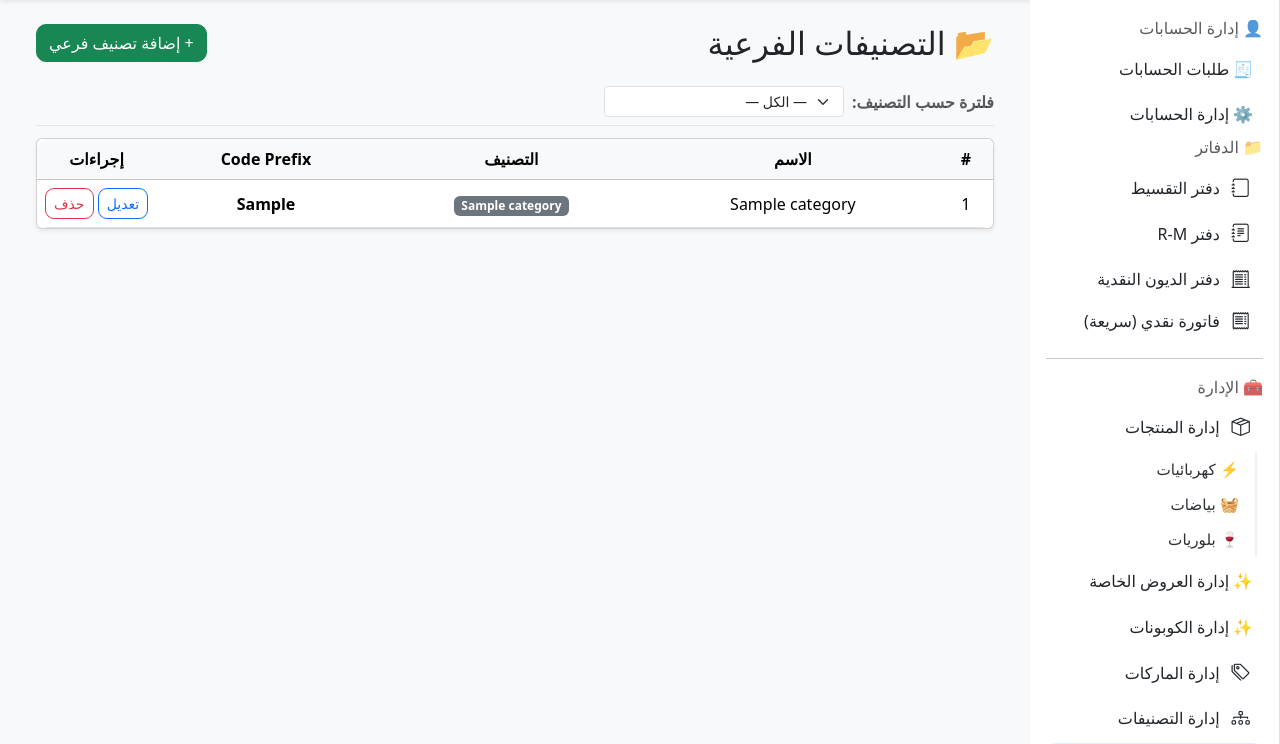
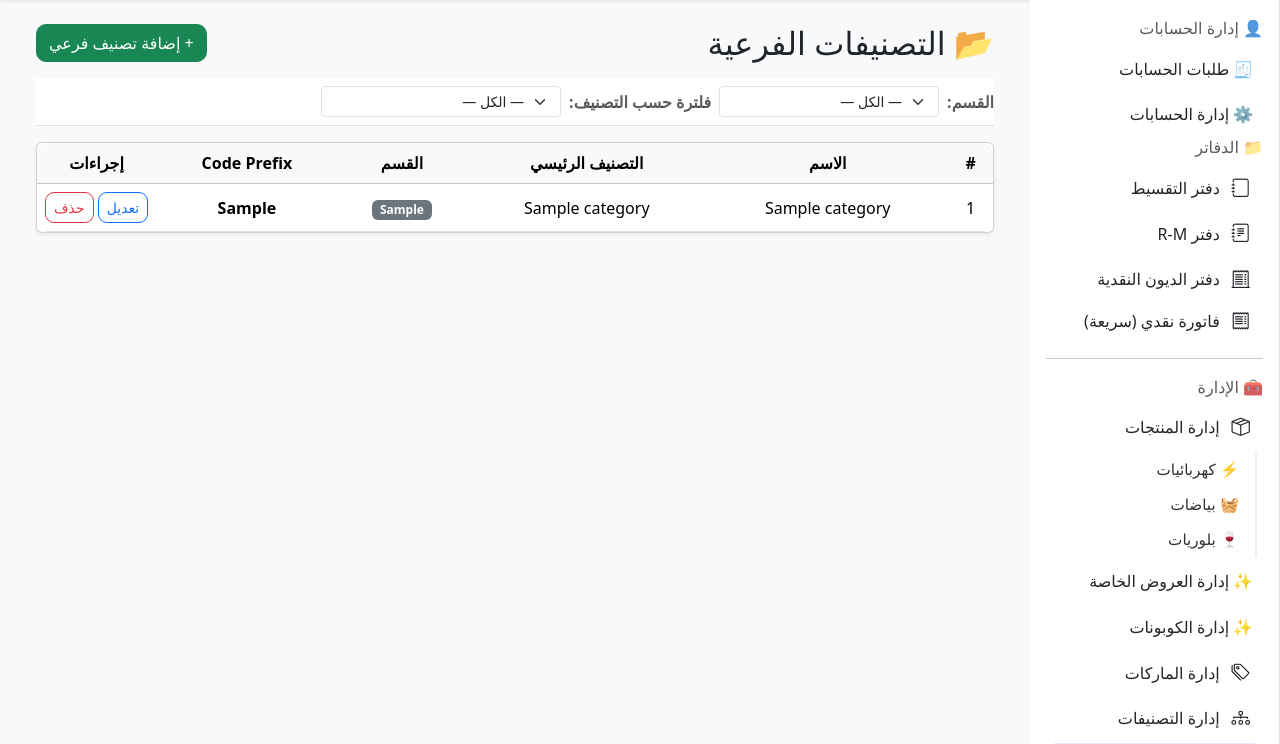
Before and after one commit to saifbakkour2003-web/bakkour-system, a Flask app: page /admin/sub-categories/ in a window 1280 px wide. Shown: the part 56-800 px from the top of the page. Run offline with Flask 3, Linux system fonts and the light colour scheme; the visitor is signed in with stand-in values (Sample User, id 1); tables that the repository leaves empty hold one stand-in row (values such as "Sample post"); some libraries are stand-ins or nearby versions.

Commit message:
fix subcategories department filtering and sticky filters

```diff
--- a/routes/admin/sub_categories.py
+++ b/routes/admin/sub_categories.py
@@ -1,4 +1,3 @@
-# routes/admin/sub_categories.py
 from flask import Blueprint, render_template, request, redirect, url_for, flash, jsonify
 from flask_babel import gettext as _
 from extensions import db
@@ -11,31 +10,62 @@ admin_sub_categories_bp = Blueprint(
     url_prefix="/admin/sub-categories"
 )
 
+ALLOWED_DEPTS = {"electrical", "linens", "crystal"}
+
+DEPT_LABELS = {
+    "electrical": _("كهربائيات"),
+    "linens": _("بياضات"),
+    "crystal": _("بلوريات"),
+}
+
+
+def normalize_dept(dept: str | None) -> str | None:
+    d = (dept or "").strip().lower()
+    return d if d in ALLOWED_DEPTS else None
+
 
 @admin_sub_categories_bp.get("/")
 @admin_required
 def list_sub_categories():
+    dept = normalize_dept(request.args.get("dept"))
     main_id = request.args.get("main", type=int)
 
     q = SubCategory.query.join(MainCategory)
+
+    if dept:
+        q = q.filter(MainCategory.department == dept)
+
     if main_id:
         q = q.filter(SubCategory.main_category_id == main_id)
 
     sub_categories = q.order_by(SubCategory.id.asc()).all()
-    main_categories = MainCategory.query.order_by(MainCategory.name.asc()).all()
+
+    main_categories_q = MainCategory.query
+    if dept:
+        main_categories_q = main_categories_q.filter(MainCategory.department == dept)
+
+    main_categories = main_categories_q.order_by(MainCategory.name.asc()).all()
 
     return render_template(
         "admin/categories/sub_categories/list.html",
         sub_categories=sub_categories,
         main_categories=main_categories,
-        selected_main_id=main_id
+        selected_main_id=main_id,
+        selected_dept=dept,
+        dept_labels=DEPT_LABELS
     )
 
 
 @admin_sub_categories_bp.route("/add", methods=["GET", "POST"])
 @admin_required
 def add_sub_category():
-    main_categories = MainCategory.query.order_by(MainCategory.name).all()
+    dept = normalize_dept(request.args.get("dept"))
+
+    main_categories_q = MainCategory.query
+    if dept:
+        main_categories_q = main_categories_q.filter(MainCategory.department == dept)
+
+    main_categories = main_categories_q.order_by(MainCategory.name).all()
 
     if request.method == "POST":
         name = (request.form.get("name") or "").strip()
@@ -49,6 +79,10 @@ def add_sub_category():
 
         main = MainCategory.query.get_or_404(int(main_category_id))
 
+        if dept and (main.department != dept):
+            flash(_("⚠️ لا يمكن اختيار تصنيف رئيسي من قسم مختلف."), "danger")
+            return redirect(request.url)
+
         sub = SubCategory(
             name=name,
             name_tr=name_tr,
@@ -61,11 +95,13 @@ def add_sub_category():
         db.session.commit()
 
         flash(_("تمت إضافة التصنيف الفرعي بنجاح ✅"), "success")
-        return redirect(url_for("admin_sub_categories.list_sub_categories"))
+        return redirect(url_for("admin_sub_categories.list_sub_categories", dept=main.department))
 
     return render_template(
         "admin/categories/sub_categories/add.html",
-        main_categories=main_categories
+        main_categories=main_categories,
+        selected_dept=dept,
+        dept_labels=DEPT_LABELS
     )
 
 
@@ -94,7 +130,14 @@ def get_sub_category_properties(sub_id: int):
 @admin_required
 def edit_sub_category(sub_id: int):
     sub = SubCategory.query.get_or_404(sub_id)
-    main_categories = MainCategory.query.order_by(MainCategory.name).all()
+
+    dept = normalize_dept(request.args.get("dept")) or normalize_dept(sub.main_category.department)
+
+    main_categories_q = MainCategory.query
+    if dept:
+        main_categories_q = main_categories_q.filter(MainCategory.department == dept)
+
+    main_categories = main_categories_q.order_by(MainCategory.name).all()
 
     if request.method == "POST":
         name = (request.form.get("name") or "").strip()
@@ -108,6 +151,10 @@ def edit_sub_category(sub_id: int):
 
         main = MainCategory.query.get_or_404(int(main_category_id))
 
+        if dept and (main.department != dept):
+            flash(_("⚠️ لا يمكن اختيار تصنيف رئيسي من قسم مختلف."), "danger")
+            return redirect(request.url)
+
         sub.name = name
         sub.name_tr = name_tr
         sub.code_prefix = code_prefix
@@ -116,12 +163,14 @@ def edit_sub_category(sub_id: int):
 
         db.session.commit()
         flash(_("تم تعديل التصنيف الفرعي بنجاح ✅"), "success")
-        return redirect(url_for("admin_sub_categories.list_sub_categories"))
+        return redirect(url_for("admin_sub_categories.list_sub_categories", dept=main.department))
 
     return render_template(
         "admin/categories/sub_categories/edit.html",
         sub=sub,
-        main_categories=main_categories
+        main_categories=main_categories,
+        selected_dept=dept,
+        dept_labels=DEPT_LABELS
     )
 
 
@@ -132,14 +181,16 @@ def delete_sub_category(sub_id: int):
 
     if Product.query.filter_by(sub_category_id=sub.id).first():
         flash(_("لا يمكن حذف تصنيف يحتوي منتجات ❌"), "warning")
-        return redirect(url_for("admin_sub_categories.list_sub_categories"))
+        return redirect(url_for("admin_sub_categories.list_sub_categories", dept=sub.main_category.department))
 
     if Property.query.filter_by(sub_category_id=sub.id).first():
         flash(_("لا يمكن حذف تصنيف يحتوي خصائص ❌"), "warning")
-        return redirect(url_for("admin_sub_categories.list_sub_categories"))
+        return redirect(url_for("admin_sub_categories.list_sub_categories", dept=sub.main_category.department))
+
+    dept = sub.main_category.department
 
     db.session.delete(sub)
     db.session.commit()
 
     flash(_("تم حذف التصنيف الفرعي 🗑️"), "success")
-    return redirect(url_for("admin_sub_categories.list_sub_categories"))
+    return redirect(url_for("admin_sub_categories.list_sub_categories", dept=dept))
--- a/templates/admin/categories/sub_categories/list.html
+++ b/templates/admin/categories/sub_categories/list.html
@@ -1,20 +1,33 @@
+<!-- templates/admin/categories/sub_categories/list.html -->
 {% extends "layout_new.html" %}
 {% block title %}{{ _('التصنيفات الفرعية') }}{% endblock %}
 
 {% block content %}
 <div class="container-fluid">
 
-  <div class="d-flex justify-content-between align-items-end mb-3">
+  <div class="d-flex justify-content-between align-items-end mb-3 flex-wrap gap-2">
     <h2 class="mb-0">📂 {{ _('التصنيفات الفرعية') }}</h2>
 
-    <a href="{{ url_for('admin_sub_categories.add_sub_category') }}"
+    <a href="{{ url_for('admin_sub_categories.add_sub_category', dept=selected_dept) }}"
        class="btn btn-success">
       + {{ _('إضافة تصنيف فرعي') }}
     </a>
   </div>
 
-  <div class="sticky-filter">
+  <div class="sticky-top bg-white pt-2 pb-2 mb-3 border-bottom" style="z-index: 1020;">
     <form method="GET" class="d-flex align-items-center gap-2 flex-wrap">
+      <span class="fw-bold text-muted">{{ _('القسم:') }}</span>
+
+      <select name="dept"
+              class="form-select form-select-sm"
+              style="max-width:220px"
+              onchange="this.form.submit()">
+        <option value="">{{ _('— الكل —') }}</option>
+        <option value="electrical" {% if selected_dept == 'electrical' %}selected{% endif %}>⚡ {{ _('كهربائيات') }}</option>
+        <option value="linens" {% if selected_dept == 'linens' %}selected{% endif %}>🧺 {{ _('بياضات') }}</option>
+        <option value="crystal" {% if selected_dept == 'crystal' %}selected{% endif %}>🍷 {{ _('بلوريات') }}</option>
+      </select>
+
       <span class="fw-bold text-muted">{{ _('فلترة حسب التصنيف:') }}</span>
 
       <select name="main"
@@ -31,9 +44,9 @@
         {% endfor %}
       </select>
 
-      {% if selected_main_id %}
+      {% if selected_main_id or selected_dept %}
         <a href="{{ url_for('admin_sub_categories.list_sub_categories') }}"
-          class="btn btn-sm btn-outline-secondary">
+           class="btn btn-sm btn-outline-secondary">
           {{ _('مسح الفلتر') }}
         </a>
       {% endif %}
@@ -47,7 +60,8 @@
           <tr>
             <th>#</th>
             <th>{{ _('الاسم') }}</th>
-            <th>{{ _('التصنيف') }}</th>
+            <th>{{ _('التصنيف الرئيسي') }}</th>
+            <th>{{ _('القسم') }}</th>
             <th>{{ _('Code Prefix') }}</th>
             <th class="col-actions">{{ _('إجراءات') }}</th>
           </tr>
@@ -60,29 +74,25 @@
             <td>{{ pick_lang(s.name, s.name_tr) }}</td>
 
             <td>
+              {{ pick_lang(s.main_category.name, s.main_category.name_tr) }}
+            </td>
+
+            <td>
               {% if s.main_category.department == "electrical" %}
-                <span class="badge dept-badge dept-electrical">
-                  ⚡ {{ pick_lang(s.main_category.name, s.main_category.name_tr) }}
-                </span>
+                <span class="badge dept-badge dept-electrical">⚡ {{ _('كهربائيات') }}</span>
               {% elif s.main_category.department == "linens" %}
-                <span class="badge dept-badge dept-linens">
-                  🧺 {{ pick_lang(s.main_category.name, s.main_category.name_tr) }}
-                </span>
+                <span class="badge dept-badge dept-linens">🧺 {{ _('بياضات') }}</span>
               {% elif s.main_category.department == "crystal" %}
-                <span class="badge dept-badge dept-crystal">
-                  🍷 {{ pick_lang(s.main_category.name, s.main_category.name_tr) }}
-                </span>
+                <span class="badge dept-badge dept-crystal">🍷 {{ _('بلوريات') }}</span>
               {% else %}
-                <span class="badge bg-secondary">
-                  {{ pick_lang(s.main_category.name, s.main_category.name_tr) }}
-                </span>
+                <span class="badge bg-secondary">{{ s.main_category.department }}</span>
               {% endif %}
             </td>
 
             <td class="fw-bold">{{ s.code_prefix }}</td>
 
             <td class="col-actions">
-              <a href="{{ url_for('admin_sub_categories.edit_sub_category', sub_id=s.id) }}"
+              <a href="{{ url_for('admin_sub_categories.edit_sub_category', sub_id=s.id, dept=selected_dept or s.main_category.department) }}"
                  class="btn btn-sm btn-outline-primary">
                 {{ _('تعديل') }}
               </a>
@@ -97,7 +107,7 @@
           </tr>
           {% else %}
           <tr>
-            <td colspan="5" class="text-muted py-4">{{ _('لا يوجد تصنيفات فرعية') }}</td>
+            <td colspan="6" class="text-muted py-4">{{ _('لا يوجد تصنيفات فرعية') }}</td>
           </tr>
           {% endfor %}
         </tbody>
```
Also changed, not shown: templates/admin/categories/sub_categories/add.html (+10 -4 lines), templates/admin/categories/sub_categories/edit.html (+12 -3 lines).
